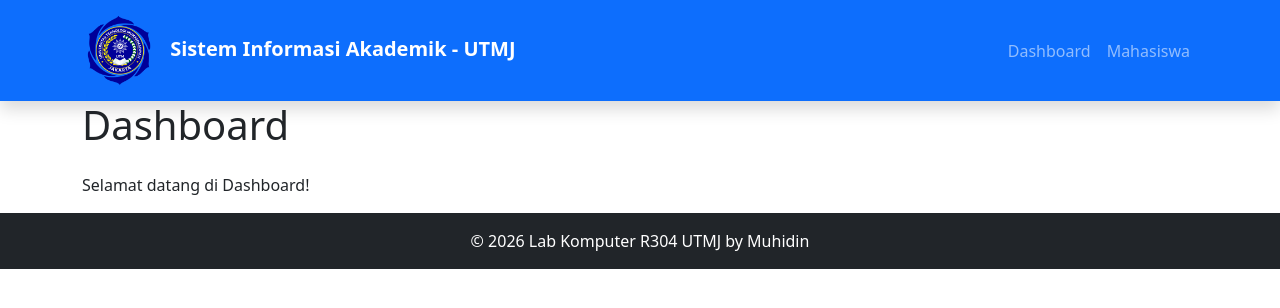
After one commit to muhidinutmj/ci4, a CodeIgniter 4 app: the page made by app/Views/dashboard.php in a window 1280 px wide. The commit adds this page. Shown: the top 308 px of the page. Run offline with PHP 8.4 and a stand-in for CodeIgniter, Linux system fonts and the light colour scheme; the template is opened without the code that fills it: most values are stand-ins (such as "Sample title", 1, 10 or a date in 2020); some libraries are stand-ins or nearby versions.

```diff
--- a/app/Controllers/Home.php
+++ b/app/Controllers/Home.php
@@ -6,6 +6,9 @@ class Home extends BaseController
 {
     public function index(): string
     {
-        return view('welcome_message');
+        $data = [
+            'title' => 'Dashboard',
+        ];
+        return view('dashboard', $data);
     }
 }
--- a/app/Controllers/StudentController.php
+++ b/app/Controllers/StudentController.php
@@ -15,7 +15,7 @@ class StudentController extends BaseController
             'title' => 'Mahasiswa',
             'students' => $model->findAll(),
         ];
-        return view('student/index', $data);
+        return view('students/index', $data);
     }
 
     public function create()
@@ -23,7 +23,7 @@ class StudentController extends BaseController
         $data = [
             'title' => 'Tambah Mahasiswa',
         ];
-        return view('student/create', $data);
+        return view('students/create', $data);
     }
 
     public function save()
@@ -37,6 +37,6 @@ class StudentController extends BaseController
             'address' => $this->request->getPost('address'),
         ];
         $model->save($data);
-        return redirect()->to('/student');
+        return redirect()->to('/students')->with('success', 'Data mahasiswa berhasil disimpan.')    ;
     }
 }
--- /dev/null
+++ b/app/Views/dashboard.php
@@ -0,0 +1,14 @@
+<?= $this->extend('layout/template'); ?>
+
+<?= $this->section('content'); ?>
+<div class="row">
+    <div class="col-10">
+        <h1 class="mb-4">Dashboard</h1>
+    </div>
+    <div class="col-2">
+    </div>
+    <div class="col-12">
+        <p>Selamat datang di Dashboard!</p>
+    </div>
+</div>
+<?= $this->endSection(); ?>
--- a/app/Views/layout/nav.php
+++ b/app/Views/layout/nav.php
@@ -13,7 +13,7 @@
                     <a href="." class="nav-link <?= ($title == 'Dashboard') ? 'active' : '' ?>">Dashboard</a>
                 </li>
                 <li class="nav-item">
-                    <a href="<?= base_url('student') ?>" class="nav-link <?= ($title == 'Mahasiswa') ? 'active' : '' ?>">Mahasiswa</a>
+                    <a href="<?= base_url('students') ?>" class="nav-link <?= ($title == 'Mahasiswa') ? 'active' : '' ?>">Mahasiswa</a>
                 </li>
             </ul>
         </div>
--- a/app/Views/student/create.php
+++ b/app/Views/students/create.php
@@ -6,10 +6,10 @@
         <h1 class="mb-4">Tambah Mahasiswa</h1>
     </div>
     <div class="col-2">
-        <a href="<?=base_url()?>student/index" class="btn btn-info btn-lg">Lihat Data</a>
+        <a href="<?=base_url()?>/students" class="btn btn-info btn-lg">Lihat Data</a>
     </div>
     <div class="col-12">
-        <form action="<?=base_url()?>student/save" method="post">
+        <form action="<?=base_url()?>/students/save" method="post">
             <div class="mb-3">
                 <label for="nim" class="form-label">NIM</label>
                 <input type="number" class="form-control" id="nim" name="nim" required>
--- a/app/Views/student/index.php
+++ b/app/Views/students/index.php
@@ -6,7 +6,7 @@
         <h1 class="mb-4">Daftar Mahasiswa</h1>
     </div>
     <div class="col-2">
-        <a href="student/create" class="btn btn-info btn-lg">Tambah Data</a>
+        <a href="<?= base_url('/students/create') ?>" class="btn btn-info btn-lg">Tambah Data</a>
     </div>
     <div class="col-12">
         <table class="table table-striped">
```
Also changed, not shown: app/Config/Routes.php (+4 -4 lines), README.md.
